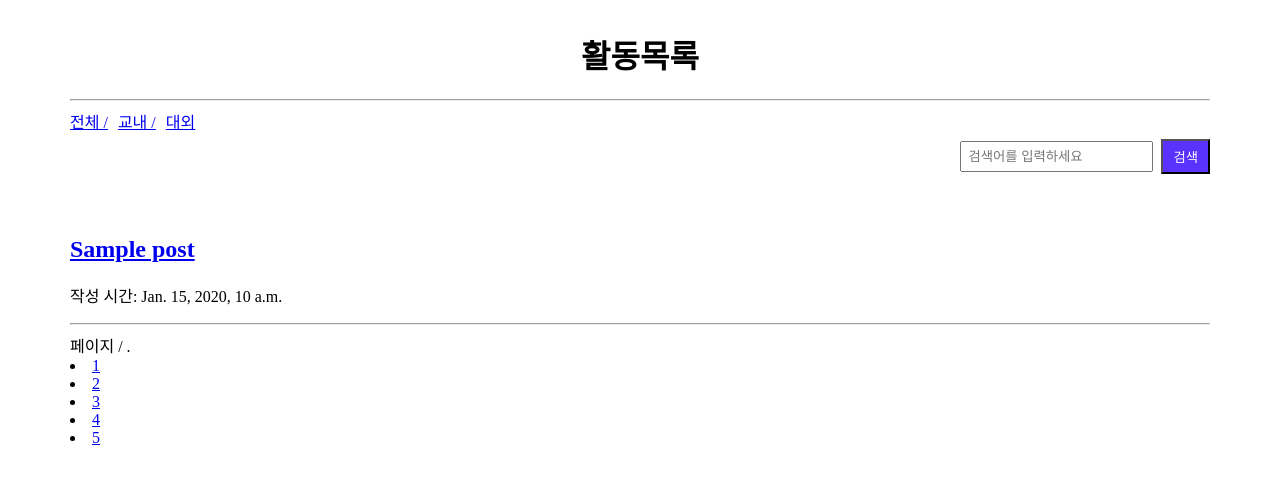
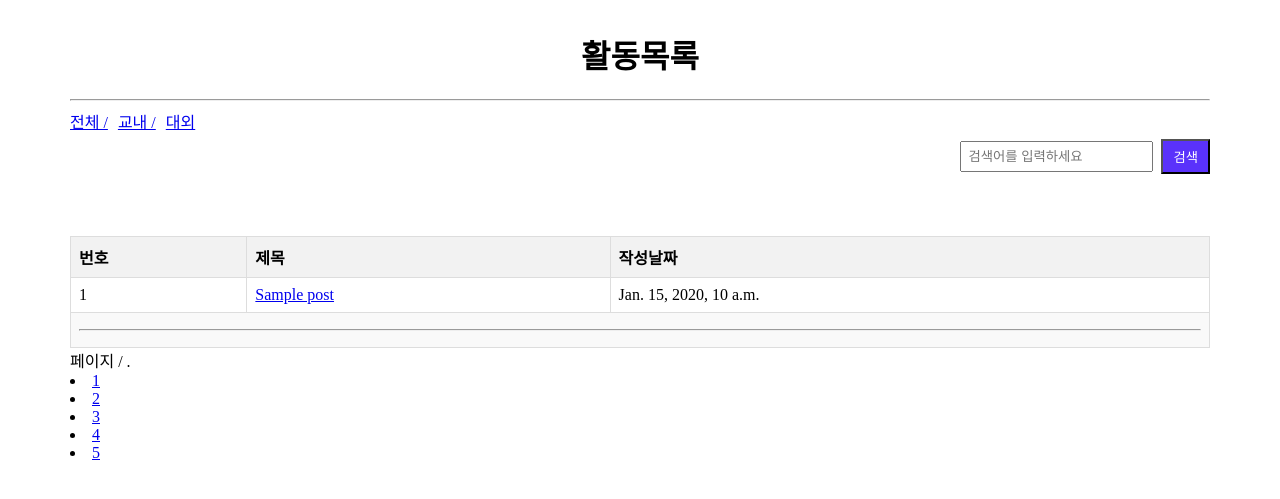
Before and after one commit to Yoonssu/django2023, a Django app: page /community/ in a window 1280 px wide. Shown: the part 82-581 px from the top of the page. Run offline with Django 3.2, Linux system fonts and the light colour scheme; tables that the repository leaves empty hold one stand-in row (values such as "Sample post").

Commit message:
페이징 시도중

```diff
--- a/community/static/community/css/community.css
+++ b/community/static/community/css/community.css
@@ -677,6 +677,7 @@
   }
 }
 
+/* post_list 스타일  */
 
 /* Styles for one_line */
 .one_line {
@@ -739,4 +740,23 @@ input {
     padding: 6px 10px;
 }
 
-/* 나머지 스타일은 그대로 유지합니다. */
+/* post_list 목록 스타일  */
+.list_table {
+    border-collapse: collapse;
+    width: 100%;
+    margin-top: 20px; /* 여유 여백 조절 */
+}
+
+.list_table th, .list_table td {
+    border: 1px solid #ddd;
+    padding: 8px;
+    text-align: left;
+}
+
+.list_table th {
+    background-color: #f2f2f2;
+}
+
+.list_table tr:nth-child(even) {
+    background-color: #f9f9f9;
+}
--- a/community/templates/community/post_list.html
+++ b/community/templates/community/post_list.html
@@ -1,6 +1,49 @@
 <!-- http://127.0.0.1:8000/community -->
 
 {% extends 'community/base.html' %}
+
+{% block scripts %}
+    <script>
+        document.addEventListener('DOMContentLoaded', function () {
+            // 페이지가 로드될 때 실행되는 코드
+            // 이 부분에 클라이언트 측 JavaScript 코드를 작성
+
+            //  클릭 이벤트를 사용하여 data-filter 값을 확인하고 필터링
+            var filterItems = document.querySelectorAll('.choose_one li');
+
+            filterItems.forEach(function (item) {
+                item.addEventListener('click', function () {
+                    var filterValue = item.getAttribute('data-filter');
+
+                    // 이 부분에서 filterValue 값을 사용하여 적절한 처리를 수행
+                    console.log('Selected filter:', filterValue);
+
+                    // 필터 적용을 위한 함수 호출
+                    applyFilter(filterValue);
+                });
+            });
+
+            function applyFilter(filter) {
+                // 이 부분에서 실제 필터링을 구현
+                // filter 값에 따라 적절한 처리를 수행
+                var tableRows = document.querySelectorAll('.list_table tbody tr');
+
+                tableRows.forEach(function (row) {
+                var dataFilter = row.getAttribute('data-filter');
+
+                // 모든 행을 숨김
+                row.style.display = 'none';
+
+                // 선택된 필터와 일치하는 경우 해당 행을 보여줌
+                if (filter === 'all' || dataFilter === filter) {
+                    row.style.display = '';
+                }
+            });
+            }
+        });
+    </script>
+{% endblock %}
+
 
 {% block main_area %}
 
@@ -9,14 +52,14 @@
     <hr>
 
         <div class="choose_one">
-            <li class="first">
-                <a href="post_list">전체 /</a>
+            <li class="first" data-filter="all">
+                <a href="#">전체 /</a>
             </li>
-            <li class="second">
-                <a href="post_list">교내 /</a>
+            <li class="second" data-filter="isduksung">
+                <a href="#">교내 /</a>
             </li>
-            <li class="third">
-                <a href="post_list"> 대외</a>
+            <li class="third" data-filter="notIsduksung">
+                <a href="#">대외</a>
             </li>
         </div>
 
@@ -40,14 +83,28 @@
 
 
 
-        {% for post in post_list %}
-            <div class="whole_list">
-                <!-- <h2 class="p_title">{{ post.title }}</h2> -->
-                <h2 class="p_title"><a href="{{ post.content }}" target="_blank">{{ post.title }}</a></h2>
-                <p class="p_time">작성 시간: {{ post.time }}</p>
-            </div>
-            <hr>
-        {% endfor %}
+        <table class="list_table">
+            <thead>
+                <tr>
+                    <th>번호</th>
+                    <th>제목</th>
+                    <th>작성날짜</th>
+                </tr>
+            </thead>
+            <tbody>
+                {% for post in post_list %}
+                    <tr>
+                        <td>{{ forloop.counter }}</td>
+                        <td><a href="{{ post.content }}" target="_blank">{{ post.title }}</a></td>
+                        <td>{{ post.time }}</td>
+                    </tr>
+                    <tr>
+                        <td colspan="3"><hr></td>
+                    </tr>
+                {% endfor %}
+            </tbody>
+        </table>
+
 
         <!-- post_list.html -->
 
--- a/community/urls.py
+++ b/community/urls.py
@@ -2,7 +2,8 @@ from django.urls import path
 from . import views
 from django.contrib.auth import views as auth_views
 from .views import signup
-from .views import post_list
+
+from .views import PostListView
 
 app_name = 'community'
 
@@ -17,5 +18,6 @@ urlpatterns = [
     path('login/', auth_views.LoginView.as_view(template_name='community/login.html'), name='login'),
     path('logout/', auth_views.LogoutView.as_view(), name='logout'),
     # path('recommend/<int:pk>/', views.RecommendView.as_view(), name='recommend'),
-     path('community/', post_list, name='post_list'),
+    #  path('community/', post_list, name='post_list'),
+    path('post_list/', PostListView.as_view(), name='post_list'),
 ]
--- a/community/views.py
+++ b/community/views.py
@@ -6,6 +6,7 @@ from django.db.models import Count
 from .forms import UserForm
 from django.contrib.auth import authenticate,login
 from django.core.paginator import Paginator, EmptyPage, PageNotAnInteger
+from django.views import View
 
 
 
@@ -80,29 +81,54 @@ def signup(request):
 
 
 
+class PostListView(View):
+    template_name = 'community/post_list.html'
+    posts_per_page = 10
+
+    def get(self, request, *args, **kwargs):
+        page = request.GET.get('page', 1)
+        category = request.GET.get('category')
+
+        if category == 'internal':
+            post_list = Post.objects.filter(is_duksung=True)
+        elif category == 'external':
+            post_list = Post.objects.filter(is_duksung=False)
+        else:
+            post_list = Post.objects.all()
+
+        paginator = Paginator(post_list, self.posts_per_page)
+
+        try:
+            posts = paginator.page(page)
+        except PageNotAnInteger:
+            posts = paginator.page(1)
+        except EmptyPage:
+            posts = paginator.page(paginator.num_pages)
+
+        context = {'post_list': posts}
+        return render(request, self.template_name, context)
 
 
 
+# def post_list(request):
+#     page = request.GET.get('page', 1)
+#     posts_per_page = 10
 
-def post_list(request):
-    page = request.GET.get('page', 1)
-    posts_per_page = 10
+#     if request.GET.get('category') == 'internal':
+#         post_list = Post.objects.filter(is_duksung=True)
+#     elif request.GET.get('category') == 'external':
+#         post_list = Post.objects.filter(is_duksung=False)
+#     else:
+#         post_list = Post.objects.all()
 
-    if request.GET.get('category') == 'internal':
-        post_list = Post.objects.filter(is_duksung=True)
-    elif request.GET.get('category') == 'external':
-        post_list = Post.objects.filter(is_duksung=False)
-    else:
-        post_list = Post.objects.all()
+#     paginator = Paginator(post_list, posts_per_page)
 
-    paginator = Paginator(post_list, posts_per_page)
+#     try:
+#         post_list = paginator.page(page)
+#     except PageNotAnInteger:
+#         post_list = paginator.page(1)
+#     except EmptyPage:
+#         post_list = paginator.page(paginator.num_pages)
 
-    try:
-        post_list = paginator.page(page)
-    except PageNotAnInteger:
-        post_list = paginator.page(1)
-    except EmptyPage:
-        post_list = paginator.page(paginator.num_pages)
-
-    context = {'post_list': post_list}
-    return render(request, 'community/post_list.html', context)
+#     context = {'post_list': post_list}
+#     return render(request, 'community/post_list.html', context)
```
